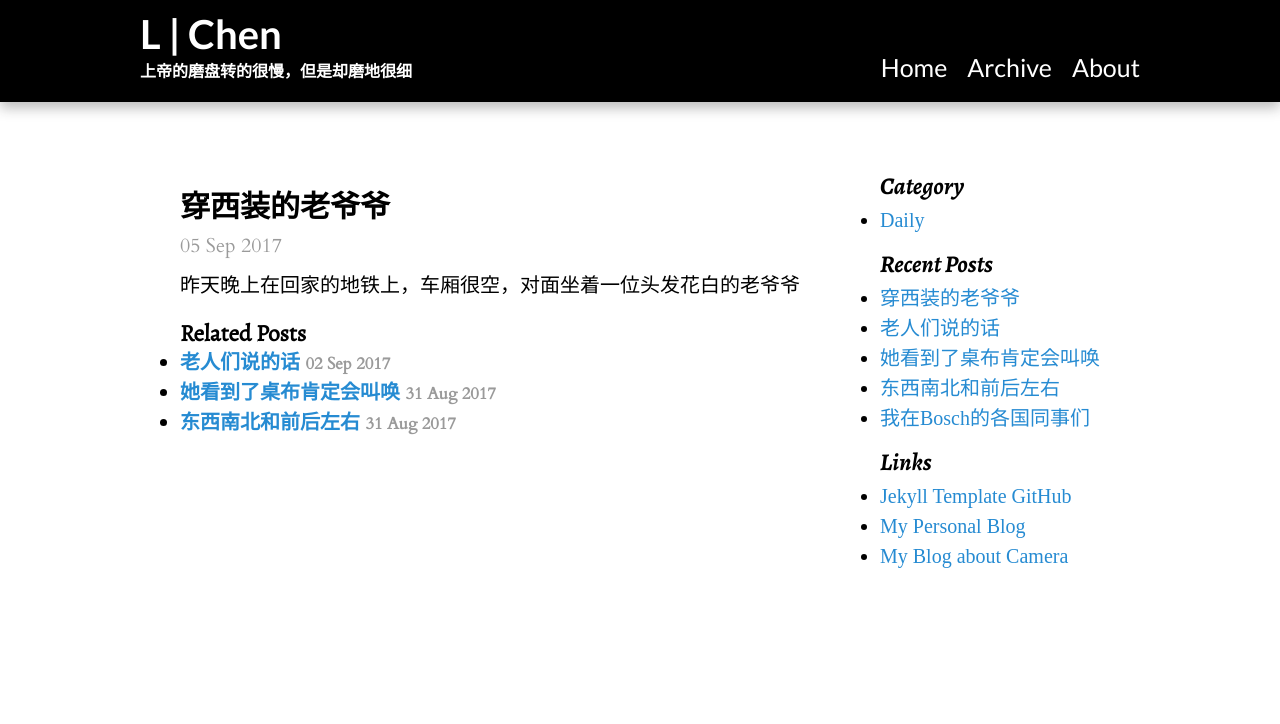
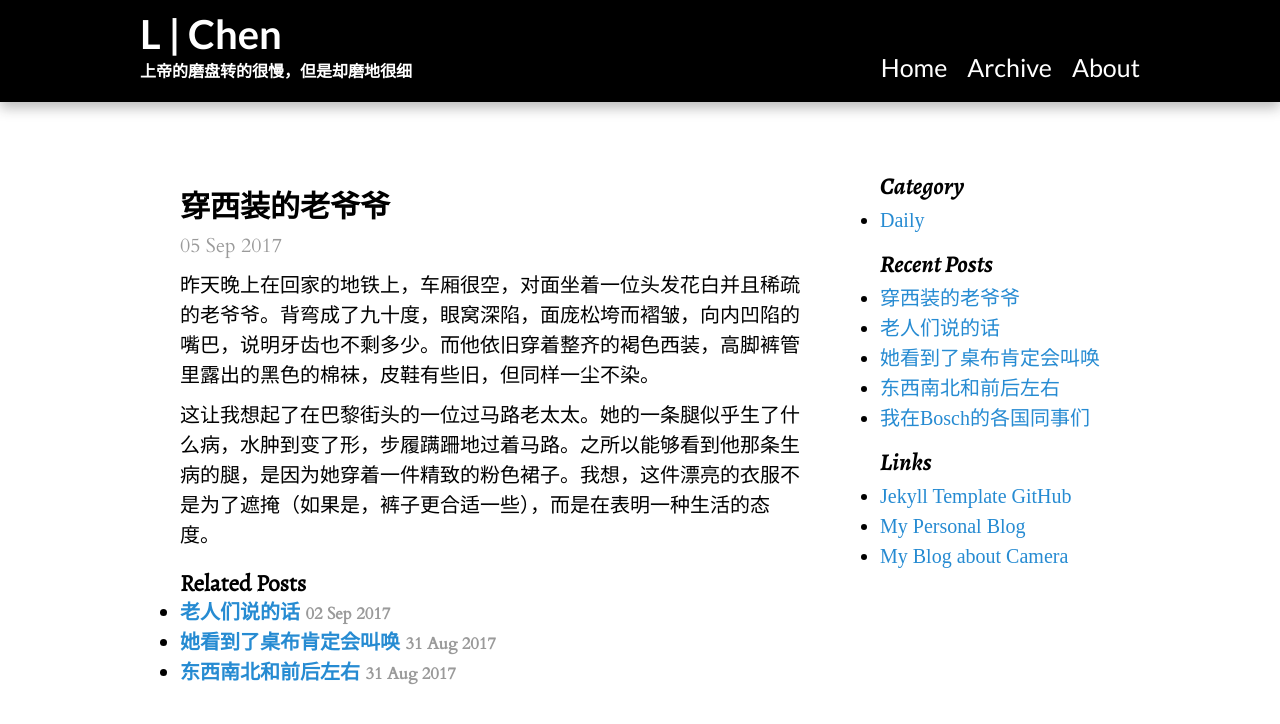
Before and after one commit to runningUnicorn/runningUnicorn.github.io, a Jekyll site: the page built from _posts/2017-09-05-穿西装的老爷爷.md, in a window 1280 px wide. Shown: the top 724 px of the page. Built offline with Jekyll 4.4.1, drawn with Linux system fonts in a browser that asks for light colours; some web fonts are replaced.

Commit message:
Update 2017-09-05-穿西装的老爷爷.md

```diff
--- a/_posts/2017-09-05-穿西装的老爷爷.md
+++ b/_posts/2017-09-05-穿西装的老爷爷.md
@@ -4,4 +4,6 @@ title: 穿西装的老爷爷
 category: Daily
 ---
 
-昨天晚上在回家的地铁上，车厢很空，对面坐着一位头发花白的老爷爷
+昨天晚上在回家的地铁上，车厢很空，对面坐着一位头发花白并且稀疏的老爷爷。背弯成了九十度，眼窝深陷，面庞松垮而褶皱，向内凹陷的嘴巴，说明牙齿也不剩多少。而他依旧穿着整齐的褐色西装，高脚裤管里露出的黑色的棉袜，皮鞋有些旧，但同样一尘不染。
+
+这让我想起了在巴黎街头的一位过马路老太太。她的一条腿似乎生了什么病，水肿到变了形，步履蹒跚地过着马路。之所以能够看到他那条生病的腿，是因为她穿着一件精致的粉色裙子。我想，这件漂亮的衣服不是为了遮掩（如果是，裤子更合适一些），而是在表明一种生活的态度。
```
